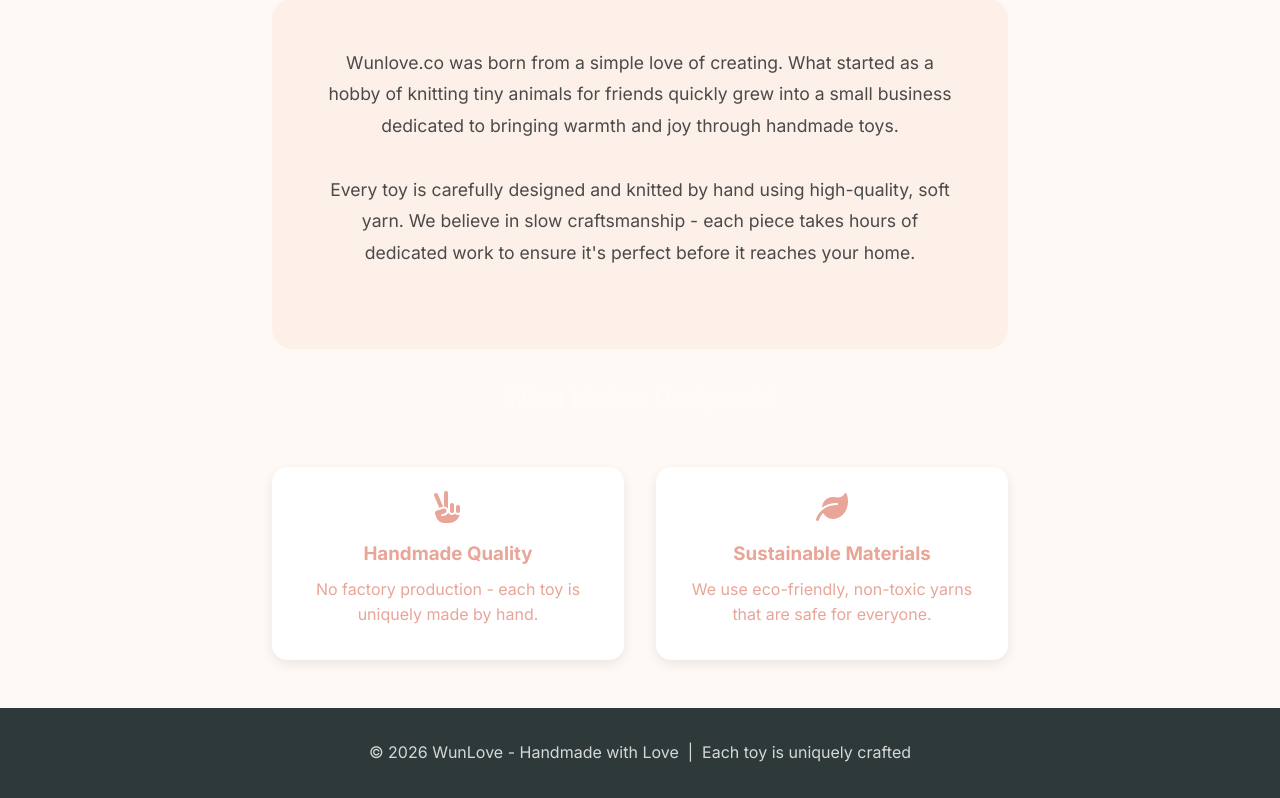
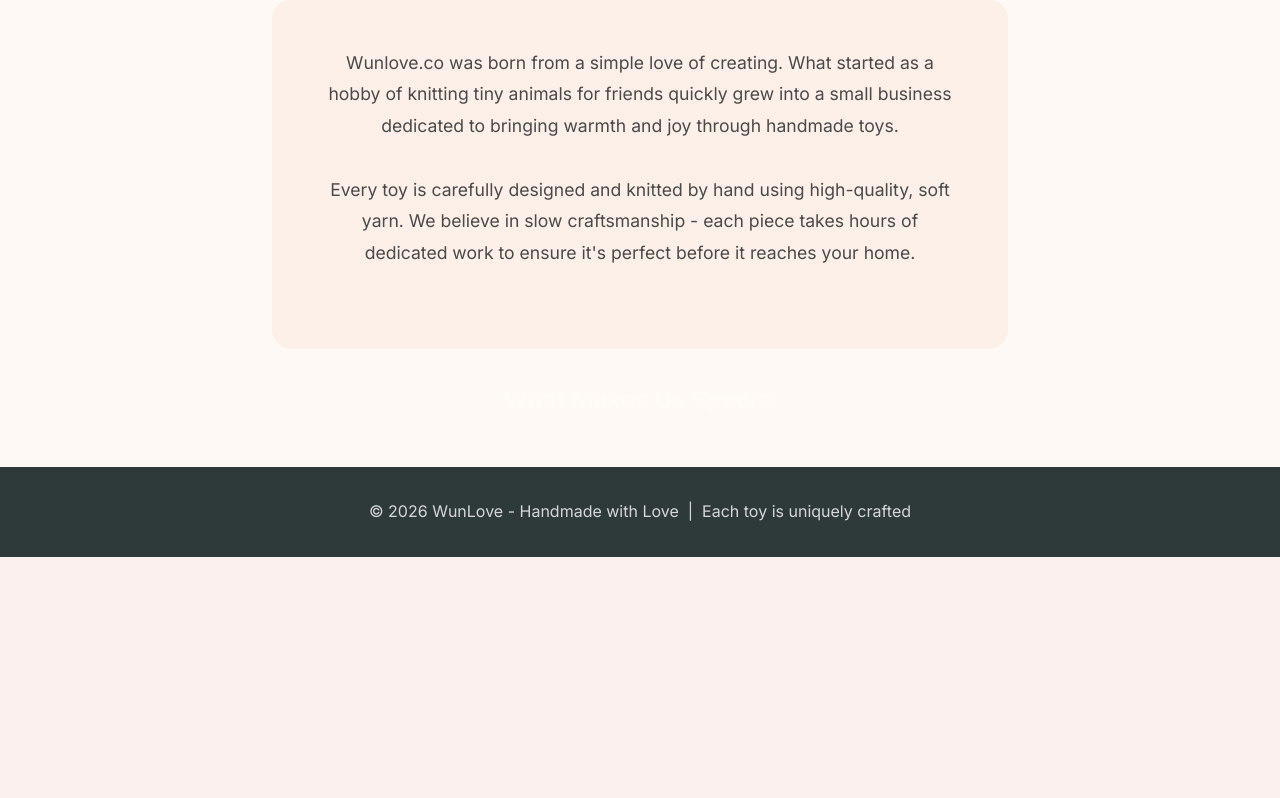
Before and after one commit to AleksaJov5/WunLuv, a Flask app: page /about in a window 1280 px wide. Shown: the part 291-1089 px from the top of the page. After the commit the page ends 848 px from the top, so only its background shows below. Run offline with Flask 3, Linux system fonts and the light colour scheme.

Commit message:
edited abot

```diff
--- a/templates/about.html
+++ b/templates/about.html
@@ -90,17 +90,6 @@
         </div>
 
         <h2>What Makes Us Special</h2>
-        <div class="values">
-                <div class="value-card">
-                        <i class="fas fa-hand-peace"></i>
-                        <h3>Handmade Quality</h3>
-                        <p>No factory production - each toy is uniquely made by hand.</p>
-                </div>
-                <div class="value-card">
-                        <i class="fas fa-leaf"></i>
-                        <h3>Sustainable Materials</h3>
-                        <p>We use eco-friendly, non-toxic yarns that are safe for everyone.</p>
-                </div>
-        </div>
+
 </section>
 {% endblock %}
```
